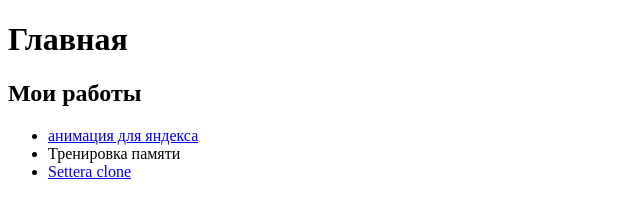
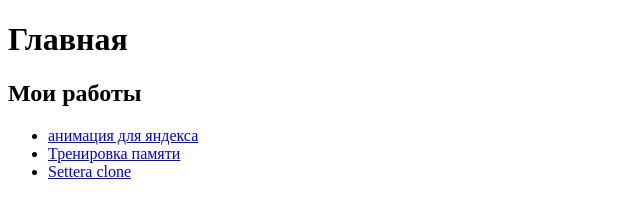
Before and after one commit to WATF-F/watf-f.github.io, a plain HTML site: page index.html in a window 1280 px wide. Shown: the whole page, without its empty margins (0-640 px from the left). Drawn offline with Linux system fonts and the light colour scheme.

Commit message:
Update index.html

```diff
--- a/index.html
+++ b/index.html
@@ -15,8 +15,7 @@
         >
       </li>
       <li>
-        <a href="https://watf-f.github.io/memory_training/"></a>Тренировка
-        памяти
+        <a href="https://watf-f.github.io/memory_training/">Тренировка памяти</a>
       </li>
       <li><a href="https://watf-f.github.io/settera/">Settera clone</a></li>
     </ul>
```
